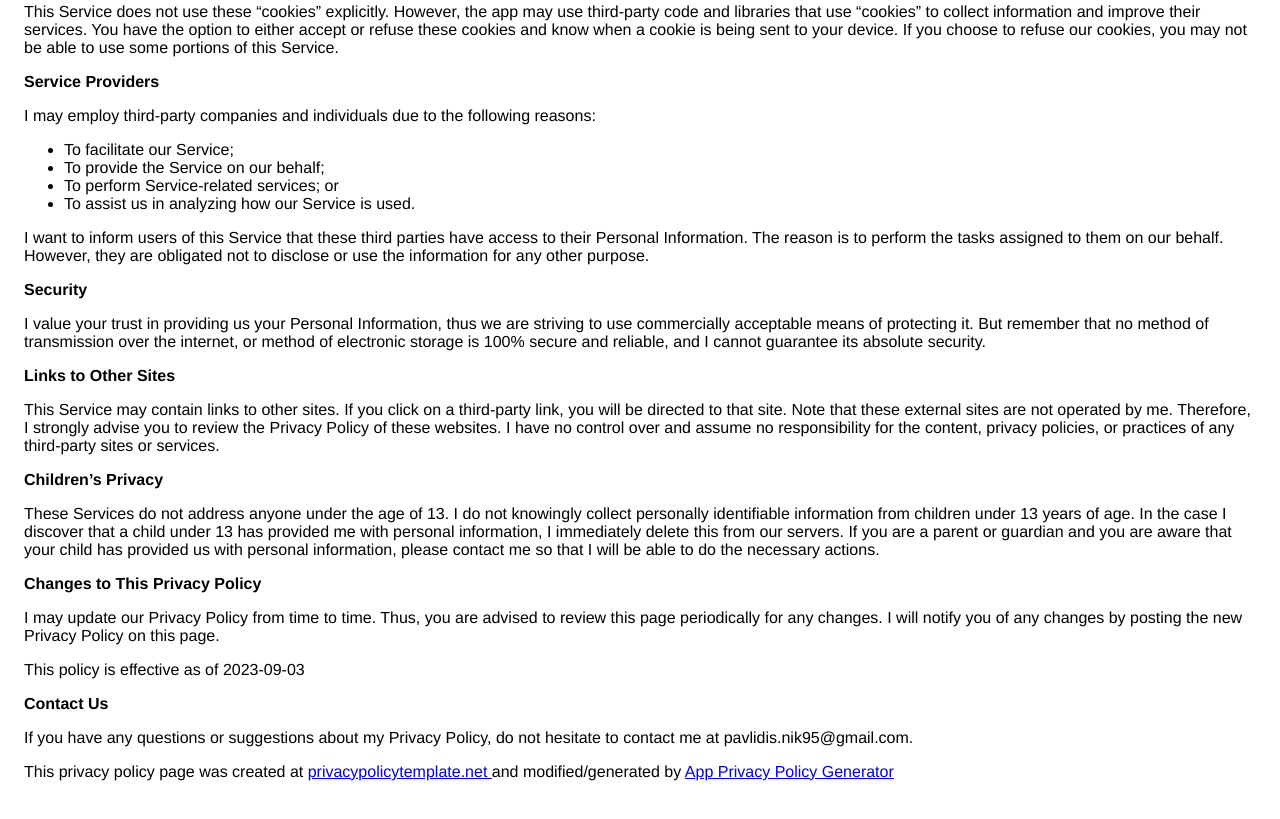
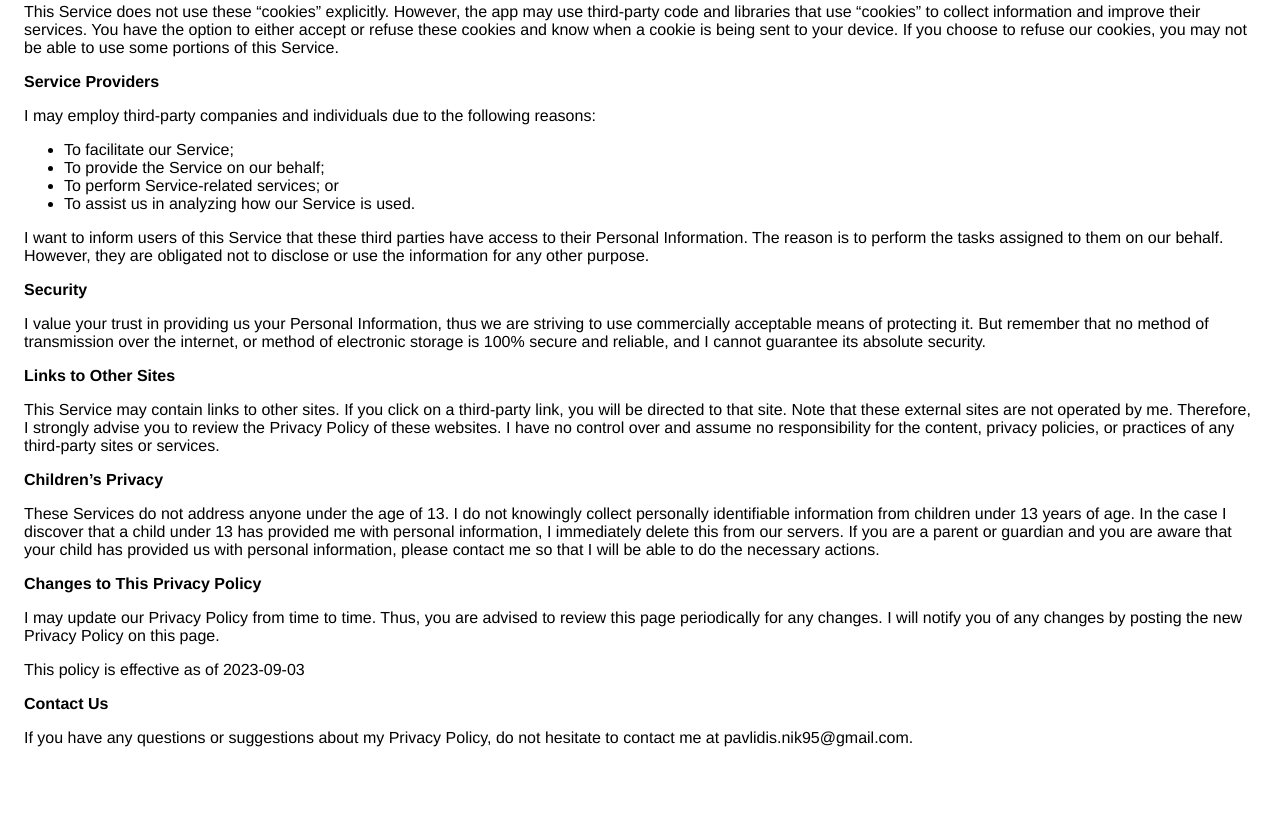
Before and after one commit to pavlidisnick/github.io, a plain HTML site: page count-cash-privacy-policy.html in a window 1280 px wide. Shown: the part 605-1424 px from the top of the page. After the commit the page ends 1392 px from the top, so only its background shows below. Drawn offline with Linux system fonts and the light colour scheme.

Commit message:
Modify privacy policy page url

```diff
--- a/privacy-policy.html
+++ b/count-cash-privacy-policy.html
@@ -155,10 +155,6 @@
         If you have any questions or suggestions about my
         Privacy Policy, do not hesitate to contact me at pavlidis.nik95@gmail.com.
     </p>
-    <p>This privacy policy page was created at <a href="https://privacypolicytemplate.net" target="_blank"
-            rel="noopener noreferrer">privacypolicytemplate.net </a>and modified/generated by <a
-            href="https://app-privacy-policy-generator.nisrulz.com/" target="_blank" rel="noopener noreferrer">App
-            Privacy Policy Generator</a></p>
 </body>
 
 </html>
```
